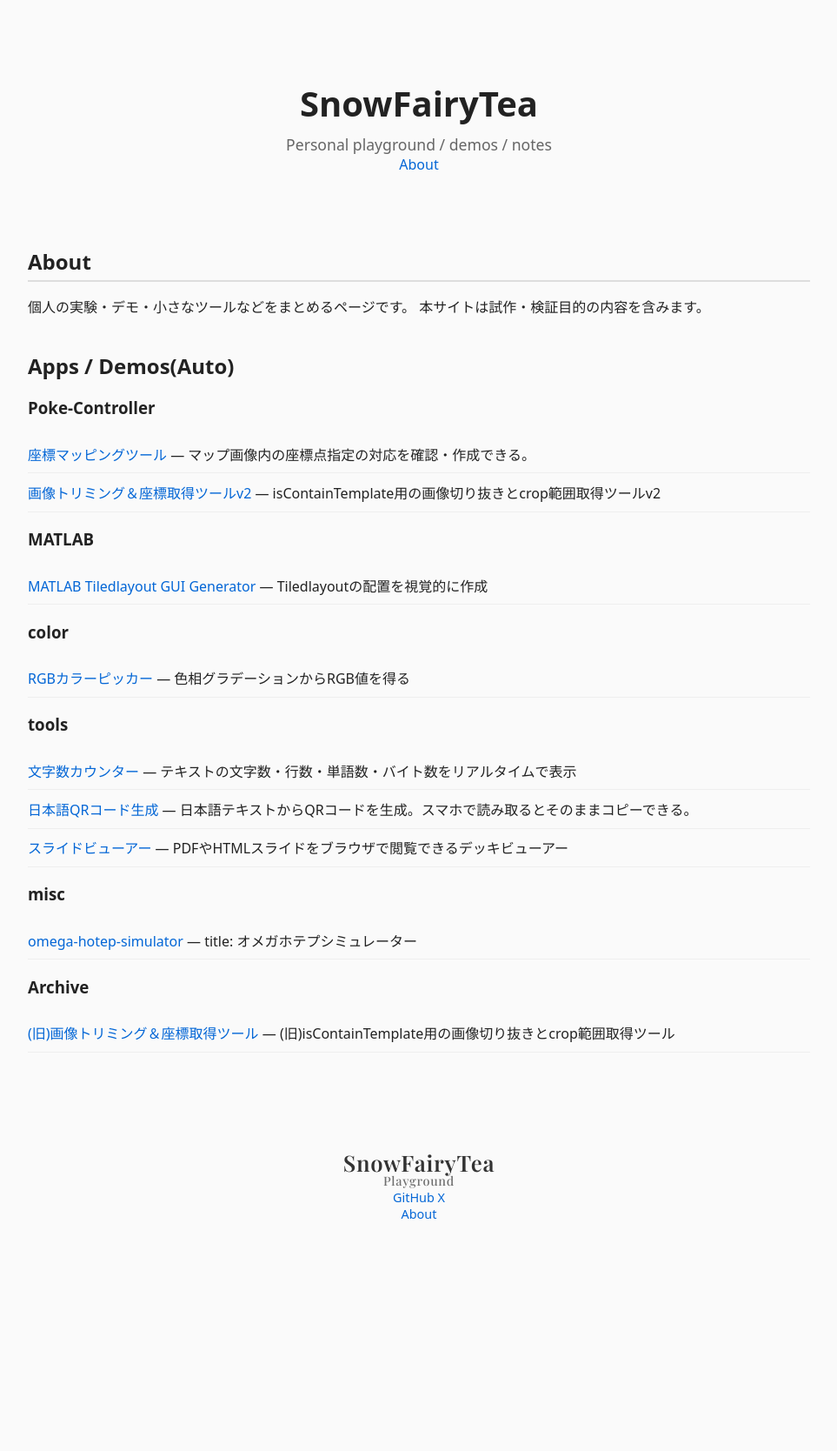
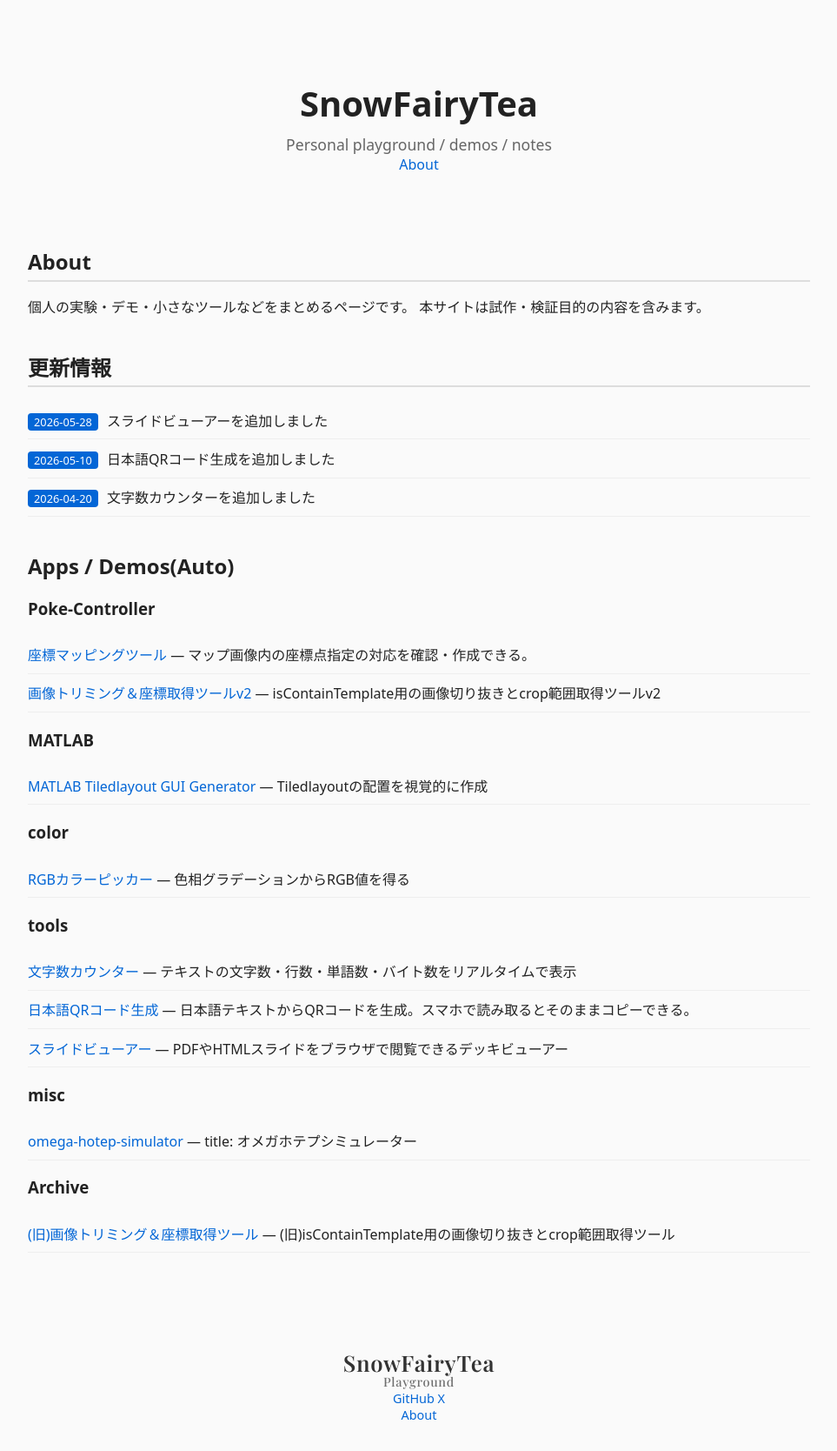
Before and after one commit to SnowFairyTea/playground, a Jekyll site: the page built from index.html, in a window 1280 px wide. Shown: the whole page at 87% size, without its empty margins (158-1121 px from the left). Built offline with Jekyll 4.4.1, drawn with Linux system fonts in a browser that asks for light colours; before the commit the page ends 1437 px from its top, so only the background shows below that.

Commit message:
feat: トップページに更新情報セクションを追加
_data/news.yml にエントリを書くだけでトップページの「更新情報」に反映される仕組みを実装。日付バッジ付きのシンプルなリスト表示。

https://claude.ai/code/session_01XNsUGaXfUwQ9wrDQsdSapo

```diff
--- /dev/null
+++ b/_data/news.yml
@@ -0,0 +1,6 @@
+- date: 2026-05-28
+  text: "スライドビューアーを追加しました"
+- date: 2026-05-10
+  text: "日本語QRコード生成を追加しました"
+- date: 2026-04-20
+  text: "文字数カウンターを追加しました"
--- a/assets/style.css
+++ b/assets/style.css
@@ -54,6 +54,18 @@
     }
 
 
+.news-list .news-date {
+  display: inline-block;
+  font-size: 0.8rem;
+  color: #fff;
+  background: #0366d6;
+  border-radius: 4px;
+  padding: 1px 7px;
+  margin-right: 6px;
+  font-variant-numeric: tabular-nums;
+  white-space: nowrap;
+}
+
 .footer-text-logo {
   display: inline-block;
   font-family: 'Playfair Display', serif;
--- a/index.html
+++ b/index.html
@@ -11,6 +11,15 @@ layout: home
       個人の実験・デモ・小さなツールなどをまとめるページです。
       本サイトは試作・検証目的の内容を含みます。
     </p>
+  </section>
+
+  <section class="section">
+    <h2>更新情報</h2>
+    <ul class="news-list">
+      {% for item in site.data.news limit:5 %}
+      <li><span class="news-date">{{ item.date }}</span> {{ item.text }}</li>
+      {% endfor %}
+    </ul>
   </section>
 
   <h2>Apps / Demos(Auto)</h2>
```
